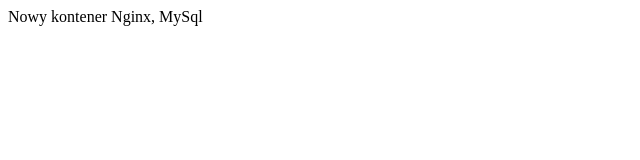
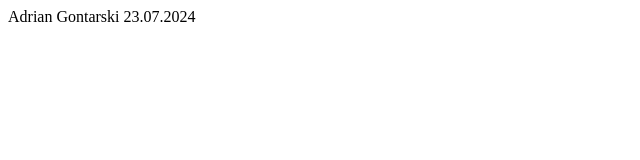
Before and after one commit to gontarskiadrian/cwiczenie1_docker, a plain HTML site: page index.html in a window 1280 px wide. Shown: the full height of the page, 0-640 px from the left. Drawn offline with Linux system fonts and the light colour scheme.

Commit message:
Update index.html

```diff
--- a/index.html
+++ b/index.html
@@ -2,6 +2,6 @@
 <head>
 </head>
 <body>
-<p> Nowy kontener Nginx, MySql</p>
+<p> Adrian Gontarski 23.07.2024</p>
 </body>
 </html>
```
